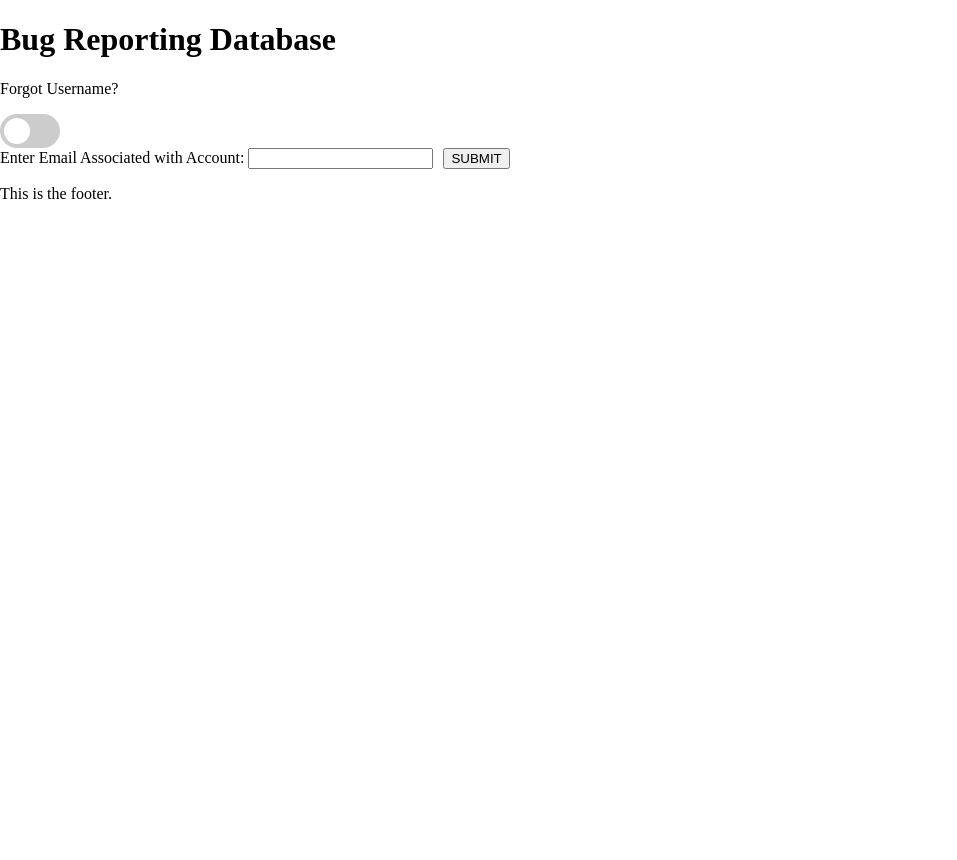
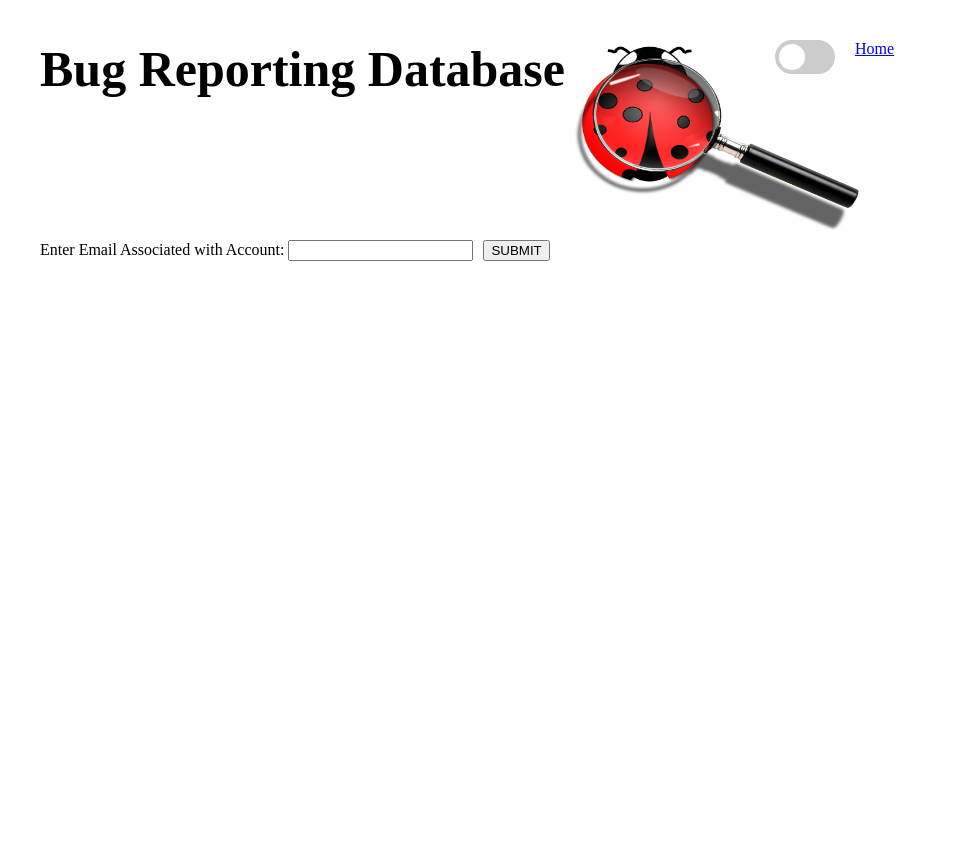
Before and after one commit to melissamdelacruz/https---github.com-Arooran-Sivakarunai-bug_reporting_database-tree-melissa, a Flask app: page / in a window 1280 px wide; the page is wider, and only the part inside the window is pictured. Shown: that part, without its empty margins (0-957 px from the left). Before the commit the page ends 199 px from the top of that part, so only its background shows below. Run offline with Flask 3, Linux system fonts and the light colour scheme.

Commit message:
templates part

```diff
--- a/static/css/style.css
+++ b/static/css/style.css
@@ -1,8 +1,16 @@
+
 body,html{
     width: 100vw;
     height: 100vh;
     margin: 0px;
-    padding: 0px;
+    padding: 20px;
+}
+
+h1 {
+  position: relative;
+  display: inline;
+  margin-right: 10px;
+  font-size: 50px;
 }
 
 .dark-mode {
@@ -15,6 +23,36 @@ body,html{
     margin: 5px;
     color: #970020;
     background-color: #ffd5de;
+}
+
+.logo {
+  position: relative;
+  width: 200px;
+  height: 200px;
+  vertical-align: middle;
+
+}
+
+#glass {
+  position: absolute;
+  top: 50%;
+  left: 70%;
+  transform: translate(-50%, -50%);
+  width: 300px;
+  height: 200px;
+}
+
+.home {
+  padding-left: 20px
+}
+
+#ladybug {
+  width: 150px;
+  height:150px;
+}
+
+.title {
+  display: flex;
 }
 
 .switch {
--- a/templates/create_user.html
+++ b/templates/create_user.html
@@ -5,7 +5,7 @@
 {% endblock %}
 {% block pagetitle %}<p>Register</p>{% endblock %}
 {% block content %}
-<title>Log In Screen</title>
+<title>Login Screen</title>
 <form method="post">
     <label for="userID">userID:</label><br>
     <input type="text" id="userID" name="userID" value="{{ request.form['userID'] }}"><br>
@@ -13,6 +13,7 @@
     <input type="text" id="username" name="username" value="{{ request.form['username'] }}"><br>
     <label for="password">password:</label><br>
     <input type="password" id="password" name="password" value="{{ request.form['password'] }}">
-    <button type="submit" name="SUBMIT" value="SUBMIT"></button>
+    <button type="submit" value="SUBMIT">Submit</button>
+
   </form>
 {% endblock %}
--- a/templates/layout.html
+++ b/templates/layout.html
@@ -10,17 +10,23 @@
   {% endblock %}
 </head>
 <body>
-  <div id="logo">
-    <h1>Bug Reporting Database</h1>
-    <p>{% block pagetitle %}{% endblock %}</p>
-  </div>
-
-  <div id="toggle">
+  <div class="title">
+    <div id="toggle">
+      <h1 id="head">Bug Reporting Database</h1>
+    </div>
+    <div class="logo">
+      <img src="/static/images/ladybug.png" alt="ladybug" id="ladybug">
+      <img src="/static/images/glass.png" alt="glass" id="glass">
+    </div>
     <label class="switch">
       <input type="checkbox" id="themeToggle" onclick="myFunction()">
       <span class="slider round"></span>
     </label>
+    <div class="home">
+      <a href="{{ url_for('index') }}">Home</a>
+    </div>
   </div>
+
 
   <div class="content">
     {% for message in get_flashed_messages() %}
@@ -30,7 +36,6 @@
   </div>
   <div id="footer">
     {% block footer %}
-    <p>This is the footer.</p>
     {% endblock %}
   </div>
 </body>
```
Also changed, not shown: app.py (line endings or trailing spaces), static/images/glass.png (added), static/images/ladybug.png (added), 1 other file.
